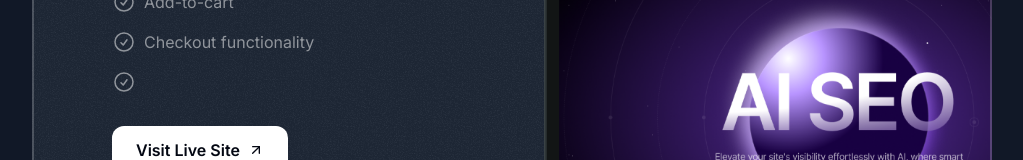
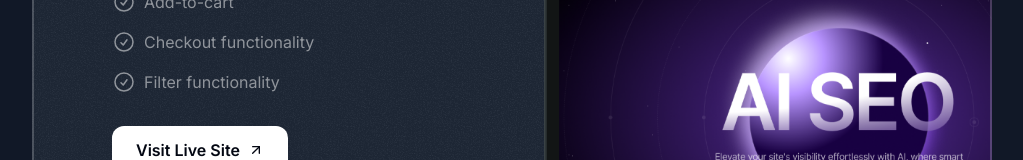
Before and after one commit to tommywa-a/Portfolio-site, a Next.js app: page / in a window 1280 px wide. Shown: the part 2554-2714 px from the top of the page, without its empty margins (128-1151 px from the left). Built offline with nearby package versions, Linux system fonts and the light colour scheme; a web font is replaced by a local one.

Commit message:
Modified projects and CheckCircleIcon

```diff
--- a/src/sections/Projects.tsx
+++ b/src/sections/Projects.tsx
@@ -40,7 +40,19 @@ const portfolioProjects = [
 		results: [
 			{ title: 'Add-to-cart' },
 			{ title: 'Checkout functionality' },
-			{ title: '' },
+			{ title: 'Filter functionality' },
+		],
+		link: 'https://youtu.be/Z7I5uSRHMHg',
+		image: aiStartupLandingPage,
+	},
+	{
+		company: 'STOrE (Admin)',
+		year: '2024',
+		title: 'E-Commerce Admin (SAAS) Site',
+		results: [
+			{ title: 'Analytics page' },
+			{ title: 'Multiple Store functionality' },
+			{ title: 'Api Route generation to allow for easy connection to frontend stores' },
 		],
 		link: 'https://youtu.be/Z7I5uSRHMHg',
 		image: aiStartupLandingPage,
@@ -81,7 +93,9 @@ export const ProjectsSection = () => {
 												key={result.title}
 												className='flex gap-2 text-sm md:text-base text-white/50'
 											>
-												<CheckCircleIcon className='size-5 md:size-6' />
+												<div className='self-center'>
+													<CheckCircleIcon className='size-5 md:size-6' />
+												</div>
 												<span>{result.title}</span>
 											</li>
 										))}
```
